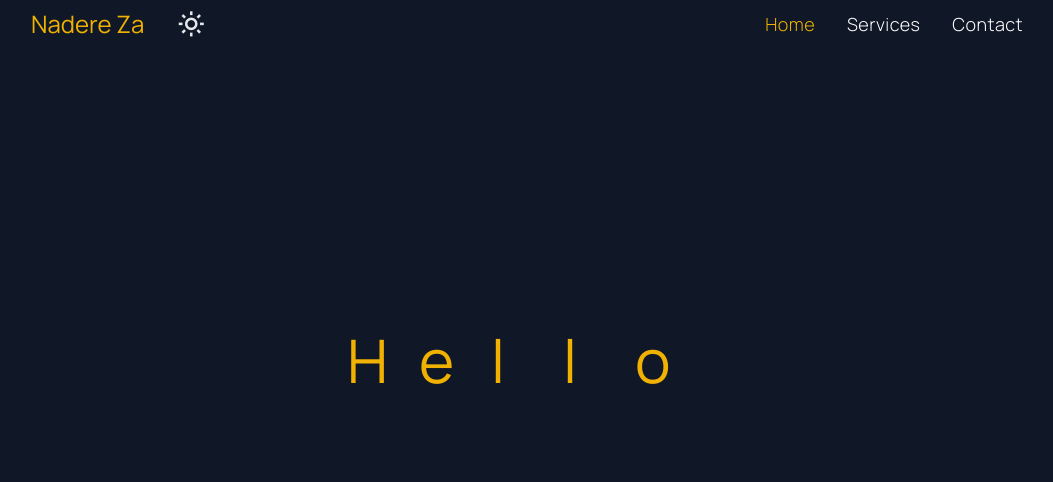
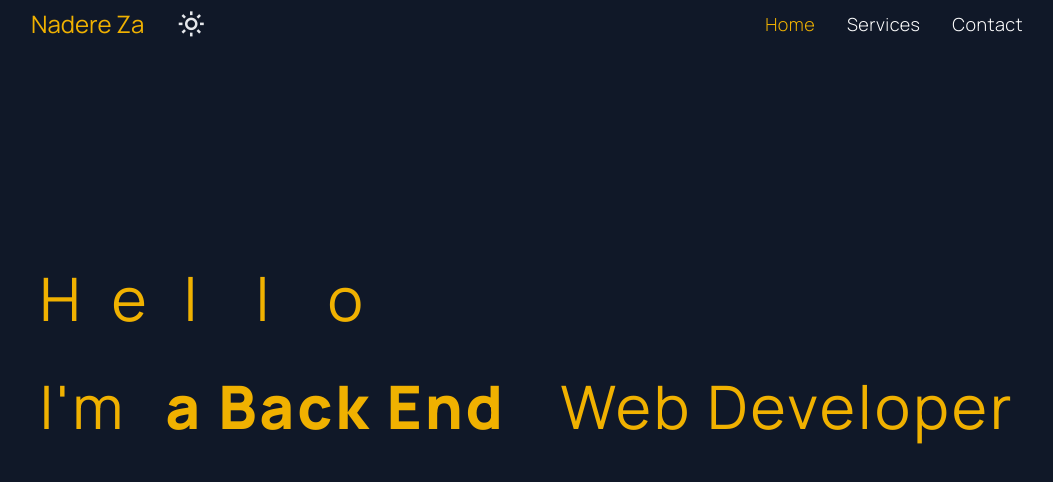
Before and after one commit to NadereZ/portfolio-website, a React (Vite) app: page / in a window 1280 px wide. Shown: the top 482 px of the page, without its empty margins (113-1166 px from the left). Built offline with nearby package versions, Linux system fonts and the light colour scheme.

Commit message:
display dynamic text

```diff
--- a/src/components/Hero.jsx
+++ b/src/components/Hero.jsx
@@ -1,54 +1,90 @@
-import React, { useState } from 'react';
+import React, { useEffect, useState } from 'react';
 import Navbar from './Navbar';
-import { letters } from '../data/index';
+import { letters, professionTexts } from '../data/index';
 
 const Hero = () => {
-  // State to track which letter is currently hovered
+  // State for tracking which letter is currently hovered (for hover animations)
   const [hoveredLetter, setHoveredLetter] = useState(null);
+
+  // State for the currently displayed profession text
+  const [currentText, setCurrentText] = useState(professionTexts[0]);
+
+  // State for tracking the current index in the professionTexts array
+  const [currentIndex, setCurrentIndex] = useState(0);
+
+  useEffect(() => {
+    // Animation timing configuration
+    const textChangeDelay = 300; // Delay before text changes (ms)
+    const rotationInterval = 4000; // Time between rotations (ms)
+
+    // Set up the text rotation interval
+    const interval = setInterval(() => {
+      setTimeout(() => {
+        // Calculate next index with wrap-around
+        const nextIndex = (currentIndex + 1) % professionTexts.length;
+        setCurrentIndex(nextIndex);
+        setCurrentText(professionTexts[nextIndex]);
+      }, textChangeDelay);
+    }, rotationInterval);
+
+    // Cleanup function to clear interval when component unmounts
+    return () => clearInterval(interval);
+  }, [currentIndex]); // Add currentIndex to dependency array
 
   return (
     /**
      * Hero Section Container
-     * - Full viewport height
-     * - Flex column layout
-     * - Centered content
+     * - Takes full viewport height (h-screen)
+     * - Uses flex column layout
+     * - Centers content both horizontally and vertically
      */
     <div className="w-full h-screen flex flex-col justify-center items-center">
-      {/* Navigation Bar */}
+      {/* Navigation Bar Component */}
       <Navbar />
 
-      {/* Main Content Area */}
+      {/* Main Content Container */}
       <div className="flex flex-col md:items-center items-start xl:gap-y-10 gap-y-3 xl:mb-20 mb-0">
-        {/* Animated Letter Heading */}
+        {/* Animated Letter Heading Section */}
         <h1 className="flex flex-col xl:space-y-8 md:space-y-4 space-y-2 xl:text-6xl md:text-4xl text-3xl md:font-normal font-bold text-yellow-500">
+          {/* Letter Hover Animation Row */}
           <span className="flex">
             {letters.map((letter, index) => (
               /**
                * Individual Letter Container
                * - Shows hover image when moused over
-               * - Custom positioning for each letter
+               * - Has custom negative margins for overlapping effect
+               * - Uses relative positioning for absolute-positioned hover images
                */
               <span
-                key={index}  // Changed to use index as key for better performance
+                key={`letter-${index}`}
                 className="inline-block md:w-38 w-32 xl:-mr-20 -mr-24 relative"
                 onMouseEnter={() => setHoveredLetter(index)}
                 onMouseLeave={() => setHoveredLetter(null)}
               >
-                {/* Letter Character */}
+                {/* Letter Character Display */}
                 {letter.char}
 
-                {/* Hover Image */}
+                {/* Hover Image (shown only when letter is hovered) */}
                 <img
                   src={letter.img}
-                  alt={`Hover image for ${letter.char}`}  // More descriptive alt text
+                  alt={`Visual representation for ${letter.char}`}
                   className={`xl:h-36 h-24 absolute bottom-full -translate-x-1/2 ${
-                    letter.rotate || ''
+                    letter.rotate || ""
                   } transition-opacity duration-300 ${
                     hoveredLetter === index ? "opacity-100" : "opacity-0"
                   }`}
                 />
               </span>
             ))}
+          </span>
+
+          {/* Profession Text Display with Rotating Text */}
+          <span className="xl:text-6xl md:text-4xl text-2xl tracking-wider xl:py-4 py-2">
+            I'm{" "}
+            <span className="inline-block xl:w-[380px] md:w-[240px] w-[160px] lg:ml-6 ml-2 font-extrabold text-yellow-500">
+              {currentText}
+            </span>{" "}
+            Web Developer
           </span>
         </h1>
       </div>
```
